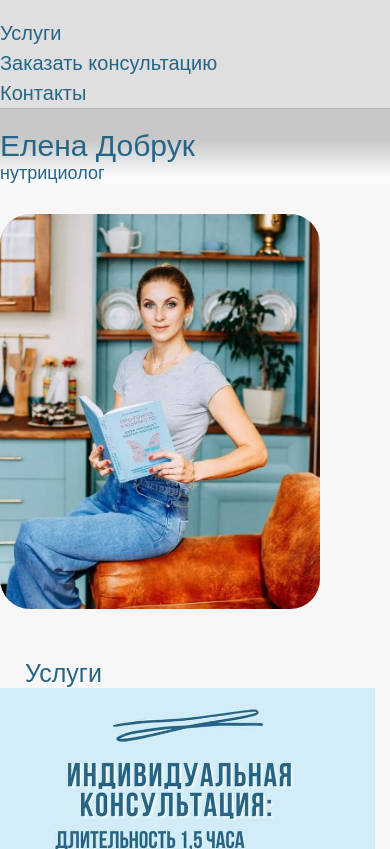
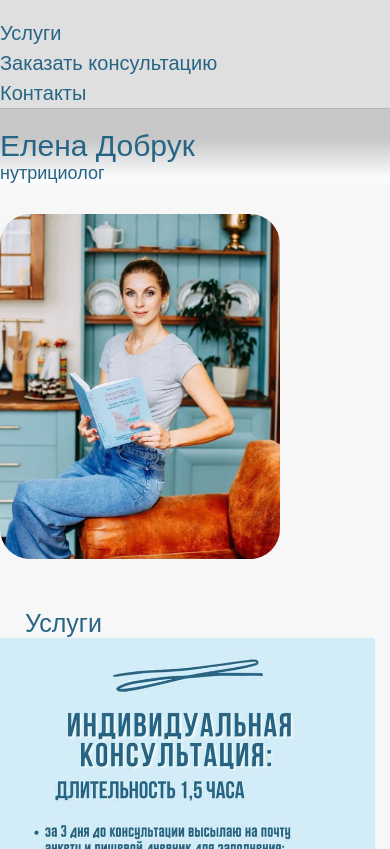
Before and after one commit to Mavi-Dobruk/Nutrition, a PHP site: page / in a window 390 px wide. Shown: the top 849 px of the page. Run offline with PHP 8.4, Linux system fonts and the light colour scheme.

Commit message:
Update style.css

```diff
--- a/style.css
+++ b/style.css
@@ -164,7 +164,7 @@ h2 {
     height: 100%;
   }
   .main_photo {
-    max-width: 320px;
+    max-width: 280px;
   }
   .servis_photo {
     max-width: 375px;
```
